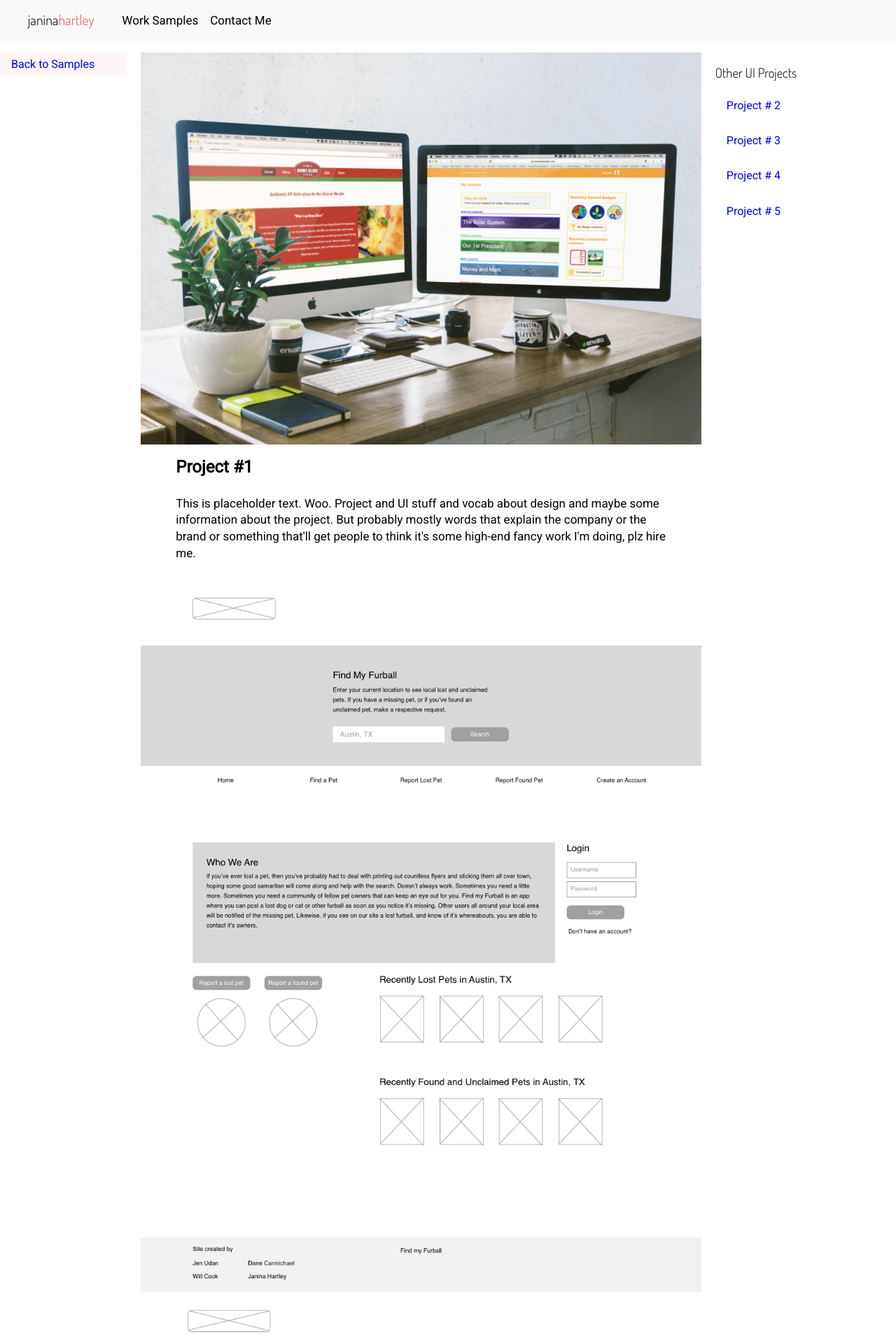
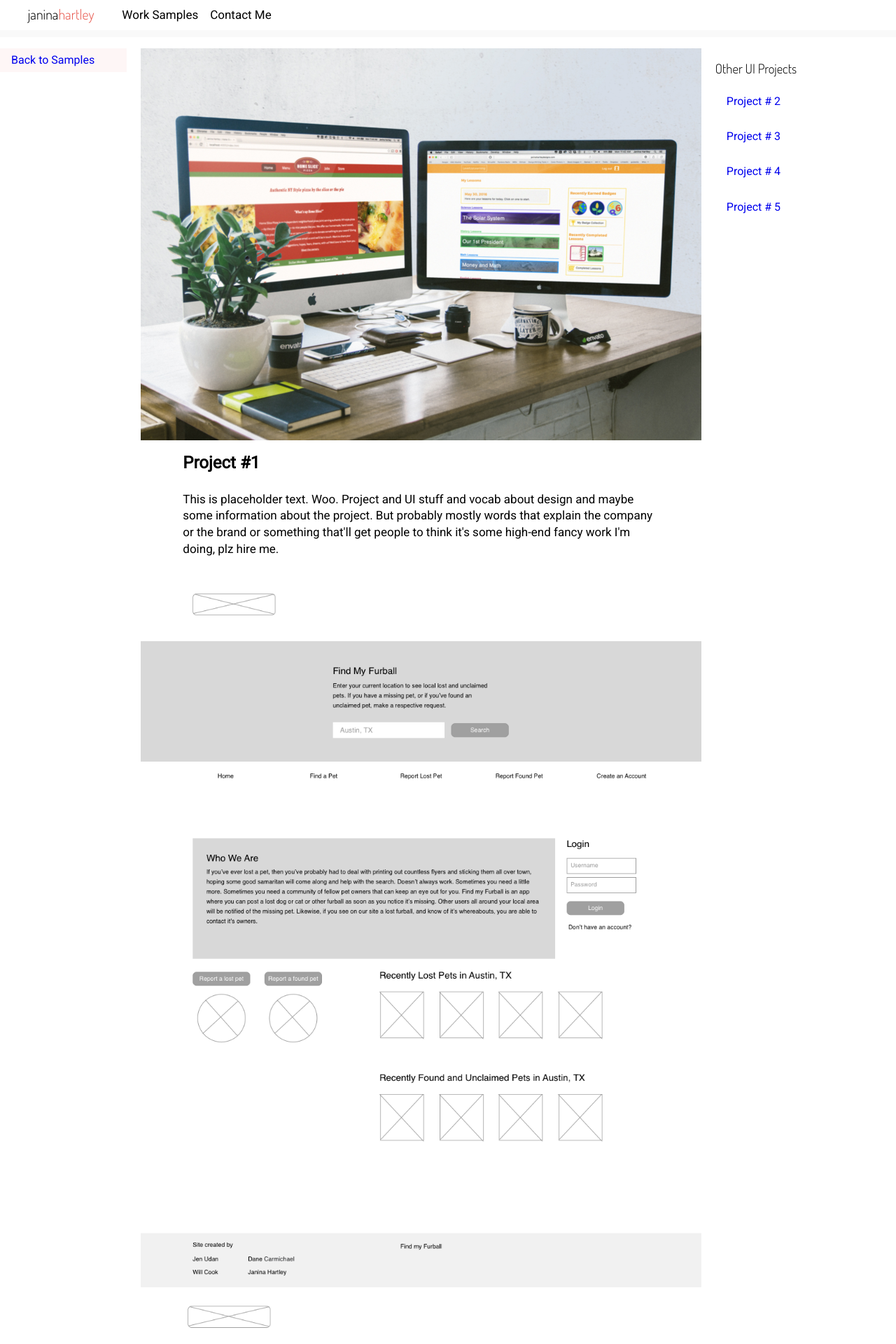
Before and after one commit to jhartley1412/old-portfolio-2, a Jekyll site: the page built from vantage-one.html, in a window 1280 px wide. Shown: the top 1920 px of the page at 70% size. Built offline with Jekyll 4.4.1, drawn with Linux system fonts in a browser that asks for light colours; nearby versions of some CDN libraries.

Commit message:
cleaning up files/code - starting work on Other Projects section

```diff
--- a/_sass/_breakpoints.scss
+++ b/_sass/_breakpoints.scss
@@ -38,6 +38,10 @@
 		flex-basis: 100%;
 	}
 
+	.other_samples_container{
+		display: none;
+	}
+
 }
 
 
@@ -65,12 +69,12 @@
 		float: left;
 	}
 
-	.static-img-portrait{
-		flex-basis: 65%;
+	.cs-pictures-container{
+		justify-content: space-between;
 	}
 
-	.static-img-landscape{
-		flex-basis: 90%;
+	.flex-item{
+		flex-basis: 30%;
 	}
 
 }
@@ -80,22 +84,18 @@
 // DESKTOP SIZE
 // ———————————————————————————————————————————
 
-@media(min-width: 978px){
+@media(min-width: 1025px){
 
 	.case_study_container{
 
 		h2, p{
 			box-sizing: border-box;
-			padding: 0 50px;
+			padding: 0 60px;
 		}
 	}
 
-	.cs-pictures-container{
-		justify-content: space-evenly;
-	}
-
-	.flex-item{
-		flex-basis: 30%;
+	.other_samples_container{
+		display: block;
 	}
 
 }
--- a/css/main.scss
+++ b/css/main.scss
@@ -32,12 +32,11 @@
 
 header{
 	width: 100%;
-	// height: 40px;
-	max-width: $website-width;
-	margin: 0 auto 1em auto;
-	padding: 0.5em 0;
+	margin-bottom: 1em;
+	// padding: 0.5em 0;
 	overflow: hidden;
-	background-color: $gray-color;
+	background-color: #fff;
+	border-bottom: solid 10px $gray-color;
 
 	.logo{
 		float: left;
@@ -197,7 +196,6 @@
 
 // project main image
 .project_banner{
-	// width: 100%;
 	margin: 0 auto;
 	display: block;
 }
@@ -220,7 +218,7 @@
 	flex-wrap: wrap;
 
 	width: 100%;
-	margin: 2em auto 2.5em auto;
+	// margin: 2em auto 2.5em auto;
 }
 
 .flex-item{
```
Also changed, not shown: levelup.html (+5 -7 lines), projects.html (deleted, +0 -42 lines), work-samples.html (renamed from projects-minimal.html), 5 other files.
